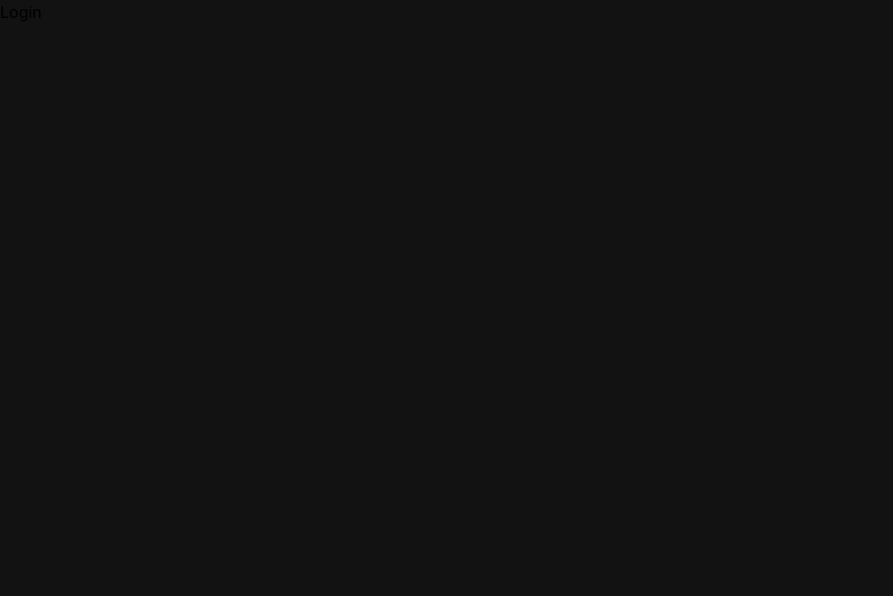
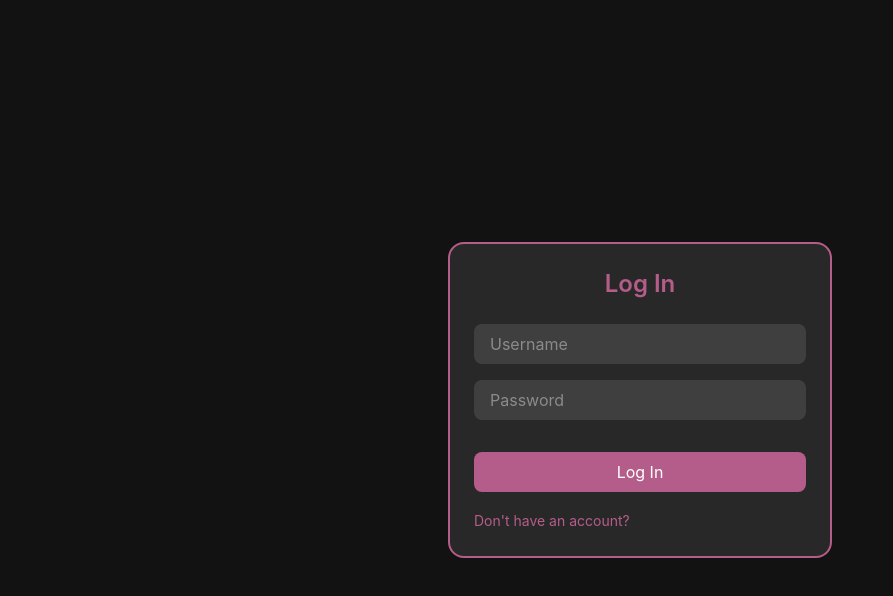
Before and after one commit to dima-kharchenko/food-swipe, a React (Vite) app in the folder frontend/: page /login in a window 1280 px wide. Shown: the top 596 px of the page, without its empty margins (0-893 px from the left). Built offline with nearby package versions, Linux system fonts and the light colour scheme.

Commit message:
Add login and registration

```diff
--- a/frontend/index.html
+++ b/frontend/index.html
@@ -3,6 +3,7 @@
   <head>
     <meta charset="UTF-8" />
     <meta name="viewport" content="width=device-width, initial-scale=1.0" />
+    <link rel="stylesheet" href="https://cdnjs.cloudflare.com/ajax/libs/font-awesome/6.7.2/css/all.min.css">
     <title>FoodPicker</title>
   </head>
   <body>
--- /dev/null
+++ b/frontend/src/Components/Header.jsx
@@ -0,0 +1,31 @@
+import { logout } from '../api';
+import { useNavigate } from 'react-router-dom';
+
+function Header(){
+    const navigate = useNavigate()
+
+    const handleLogout = async () => {
+        try {
+            await logout()
+            navigate('/login')
+        } catch(e) {
+            console.error(e)
+        }
+    }
+    return(
+        <>
+        <div>
+        <nav className="border-b-1 bg-surface-a0 border-primary-a0 fixed top-0 w-full z-50 select-none">
+            <div className="px-5 flex flex-wrap items-center justify-between mx-auto h-12">
+                <a href="https://github.com/dima-kharchenko/food-swipe" target="_blank"><i className="fa-brands fa-github text-3xl text-white"></i></a>
+                <div className="flex text-white">
+                    <p onClick={handleLogout} className="cursor-pointer ml-2"><i className="fa-solid fa-arrow-right-from-bracket"></i></p>
+                </div>
+            </div>
+        </nav>
+        </div>
+        </>
+    );
+}
+
+export default Header
--- a/frontend/src/Components/ProtectedRoute.jsx
+++ b/frontend/src/Components/ProtectedRoute.jsx
@@ -9,9 +9,7 @@ function ProtectedRoute({ children }){
     useEffect(() => {
         (async () => {
             const res = await checkAuth()
-            const status = res.logged_in
-            console.log(status)
-            setIsAuthenticated(status)
+            setIsAuthenticated(res.logged_in)
             setLoading(false)
         })()
     }, [])
--- a/frontend/src/Pages/Home.jsx
+++ b/frontend/src/Pages/Home.jsx
@@ -1,6 +1,10 @@
+import Header from "../Components/Header.jsx"
+
 function Home() {
     return(
-        <h1 className="text-white">Home</h1>
+        <>
+        <Header />
+        </>
     )
 }
 
--- a/frontend/src/Pages/Login.jsx
+++ b/frontend/src/Pages/Login.jsx
@@ -1,7 +1,84 @@
+import { useNavigate } from "react-router";
+import { useState, useEffect } from "react";
+import { login } from "../api";
+
+const USER_REGEX = /^(?=.{3,}$)/;
+const PWD_REGEX = /^(?=.{3,}$)/;
+
 function Login() {
-    return (
-        <h1>Login</h1>
-    )
+    const navigate = useNavigate();
+
+    const [user, setUser] = useState({value: "", isValid: false});
+    const [pwd, setPwd] = useState({value: "", isValid: false});
+    const [error, setError] = useState('')
+
+    useEffect(() => {
+        setUser(p => ({...p , isValid: USER_REGEX.test(user.value)}));
+    }, [user.value])
+
+    useEffect(() => {
+        setPwd(p => ({...p, isValid: PWD_REGEX.test(pwd.value)}))
+    }, [pwd.value])
+
+    useEffect(() => {
+        setError('');
+    }, [user.value, pwd.value])
+
+
+    const handleSubmit = async (e) => {
+        e.preventDefault();
+        if (!(user.isValid && pwd.isValid)) {
+            setError("Invalid Entry");
+            return;
+        }
+        try {
+            await login(user.value, pwd.value);
+            navigate('/')
+        }
+        catch(err) {
+            if (!err?.response) {
+                setError('No Server Response');
+            } else {
+                setError('Login Failed')
+            }
+        }
+    }
+
+  return (
+    <div className="h-screen flex items-center justify-center p-6">
+      <div className="w-sm bg-surface-a10 p-6 rounded-2xl border-2 border-primary-a0">
+        <p className="text-2xl font-semibold text-center text-primary-a0 mb-6">
+          Log In
+        </p>
+        <form className="space-y-4 text-white" onSubmit={handleSubmit}>
+            <input
+              type="text"
+              id="username"
+              className={`w-full px-4 py-2 rounded-lg bg-surface-a20 placeholder-surface-a50 focus:outline-none focus:ring-primary-a0 transition ${user.isValid || !user.value ? "focus:ring-2" : "ring-2 ring-red-500 focus:ring-red-500"}`}
+              placeholder="Username"
+              name="username"
+              value={user.value}
+              onChange={(e) => setUser(p => ({...p, value: e.target.value}))}
+            />
+            <input
+              type="password"
+              id="password"
+      className={`w-full px-4 py-2 rounded-lg bg-surface-a20 placeholder-surface-a50 focus:outline-none focus:ring-primary-a0 transition ${pwd.isValid || !pwd.value ? "focus:ring-2" : "ring-2 ring-red-500 focus:ring-red-500"}`}
+              placeholder="Password"
+              value={pwd.value}
+              onChange={(e) => setPwd(p => ({...p, value: e.target.value}))}
+            />
+            <button
+              type="submit"
+              className="w-full py-2 mt-4 rounded-lg bg-primary-a0 hover:bg-primary-a30 transition cursor-pointer">
+              Log In
+            </button>
+            <a className="text-primary-a0 hover:text-primary-a30 transition text-sm" href="/signup">Don't have an account?</a>
+        </form>
+        {error && <p className="text-red-500 text-sm mt-4 text-center">{error}</p>}
+      </div>
+    </div>
+    );
 }
 
-export default Login
+export default Login;
--- a/frontend/src/Pages/Signup.jsx
+++ b/frontend/src/Pages/Signup.jsx
@@ -1,7 +1,84 @@
+import { useState, useEffect } from "react";
+import { useNavigate } from "react-router";
+import { signup } from "../api";
+
+const USER_REGEX = /^(?=.{3,}$)/;
+const PWD_REGEX = /^(?=.*[a-z])/;
+
 function Signup() {
-    return (
-        <h1>Signup</h1>
-    )
+    const navigate = useNavigate();
+
+    const [user, setUser] = useState({value: "", isValid: false});
+    const [pwd, setPwd] = useState({value: "", isValid: false});
+    const [error, setError] = useState('')
+
+    useEffect(() => {
+        setUser(p => ({...p , isValid: USER_REGEX.test(user.value)}));
+    }, [user.value])
+
+    useEffect(() => {
+        setPwd(p => ({...p, isValid: PWD_REGEX.test(pwd.value)}))
+    }, [pwd.value])
+
+    useEffect(() => {
+        setError('');
+    }, [user.value, pwd.value])
+
+
+    const handleSubmit = async (e) => {
+        e.preventDefault();
+        if (!(user.isValid && pwd.isValid)) {
+            setError("Invalid Entry");
+            return;
+        }
+        try {
+            await signup(user.value, pwd.value);
+            navigate('/')
+        }
+        catch(err) {
+            if (!err?.response) {
+                setError('No Server Response');
+            } else {
+                setError('Sign Up Failed')
+            }
+        }
+    };
+
+  return (
+    <div className="h-screen flex items-center justify-center p-6">
+      <div className="w-sm bg-surface-a10 p-6 rounded-2xl border-2 border-primary-a0">
+        <p className="text-2xl font-semibold text-center text-primary-a0 mb-6">
+          Sign Up
+        </p>
+        <form className="space-y-4 text-white" onSubmit={handleSubmit}>
+            <input
+              type="text"
+              id="username"
+              className={`w-full px-4 py-2 rounded-lg bg-surface-a20 placeholder-surface-a50 focus:outline-none focus:ring-primary-a0 transition ${user.isValid || !user.value ? "focus:ring-2" : "ring-2 ring-red-500 focus:ring-red-500"}`}
+              placeholder="Username"
+              name="username"
+              value={user.value}
+              onChange={(e) => setUser(p => ({...p, value: e.target.value}))}
+            />
+            <input
+              type="password"
+              id="password"
+              className={`w-full px-4 py-2 rounded-lg bg-surface-a20 placeholder-surface-a50 focus:outline-none focus:ring-primary-a0 transition ${pwd.isValid || !pwd.value ? "focus:ring-2" : "ring-2 ring-red-500 focus:ring-red-500"}`}
+              placeholder="Password"
+              value={pwd.value}
+              onChange={(e) => setPwd(p => ({...p, value: e.target.value}))}
+            />
+            <button
+              type="submit"
+              className="w-full py-2 mt-4 rounded-lg bg-primary-a0 hover:bg-primary-a30 transition cursor-pointer">
+              Sign Up
+            </button>
+            <a className="text-primary-a0 hover:text-primary-a30 transition text-sm" href="/login">Already have an account?</a>
+        </form>
+        {error && <p className="text-red-500 text-sm mt-4 text-center">{error}</p>}
+      </div>
+    </div>
+    );
 }
 
-export default Signup
+export default Signup;
--- a/frontend/src/api.jsx
+++ b/frontend/src/api.jsx
@@ -1,6 +1,6 @@
 import axios from "axios"
 
-const API_URL = "http://127.0.0.1:8000/"
+const API_URL = "/api/"
 
 const api = axios.create({
     baseURL: API_URL,
@@ -16,11 +16,10 @@ export const login = async (username, password) => {
     return res.data
 }
 export const logout = async () => {
-    const res = await api.post("auth/logout/")
+    const res = await api.get("auth/logout/")
     return res.data
 }
 export const checkAuth = async () => {
     const res = await api.get("auth/status/")
-    console.log(res)
     return res.data
 }
--- a/frontend/src/index.css
+++ b/frontend/src/index.css
@@ -2,12 +2,12 @@
 
 @theme {
     /** Theme primary colors */
-    --color-primary-a0: #895bf5;
-    --color-primary-a10: #996df7;
-    --color-primary-a20: #a87ff8;
-    --color-primary-a30: #b691fa;
-    --color-primary-a40: #c3a3fb;
-    --color-primary-a50: #d0b5fc;
+    --color-primary-a0:  #b55d8a;
+    --color-primary-a10: #be6f96;
+    --color-primary-a20: #c781a3;
+    --color-primary-a30: #d093b0;
+    --color-primary-a40: #d8a5bc;
+    --color-primary-a50: #e1b6c9;
 
     /** Theme surface colors */
     --color-surface-a0: #121212;
--- a/frontend/vite.config.js
+++ b/frontend/vite.config.js
@@ -8,4 +8,12 @@ export default defineConfig({
         react(),
         tailwindcss(),
     ],
+    server: {
+        proxy: {
+            '/api': {
+                target: 'http://127.0.0.1:8000',
+                changeOrigin: true,
+            }
+        }
+    }
 })
```
Also changed, not shown: 2 other files (tests, documents, lock files or other folders).
